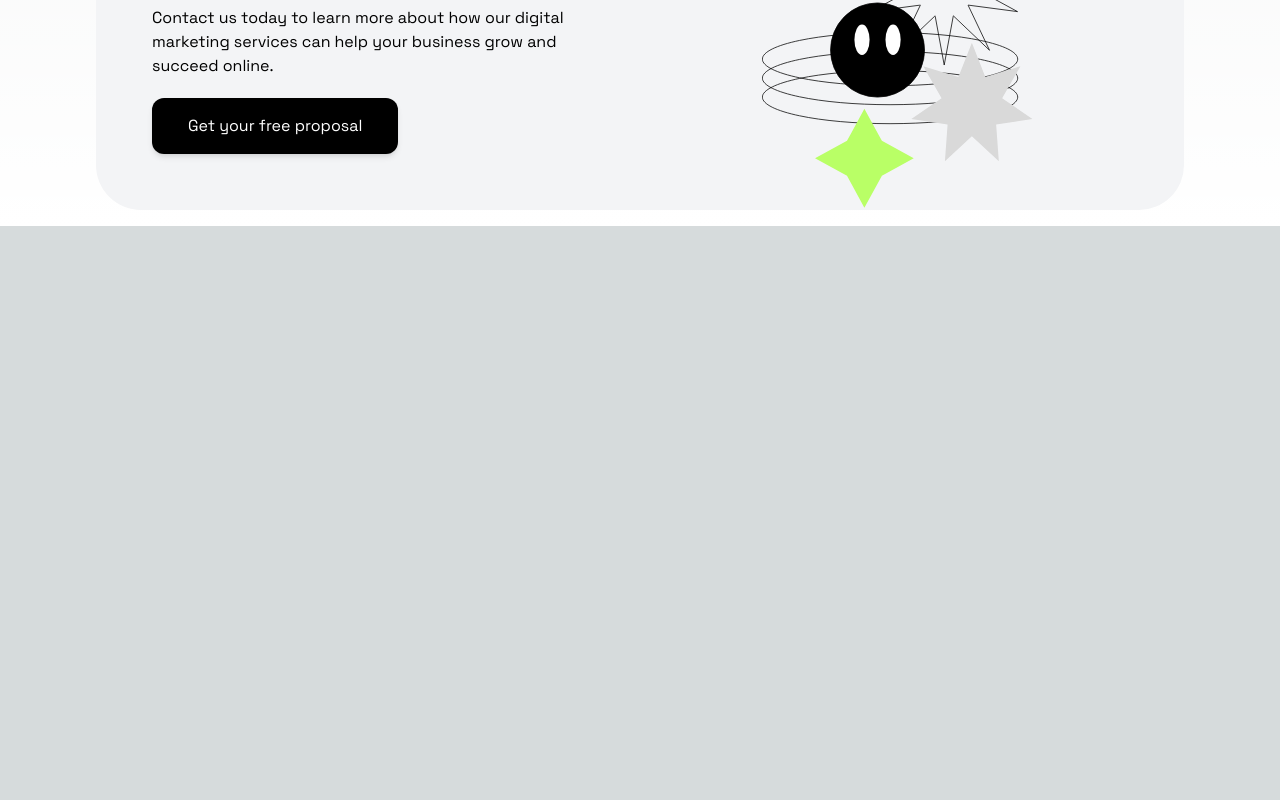
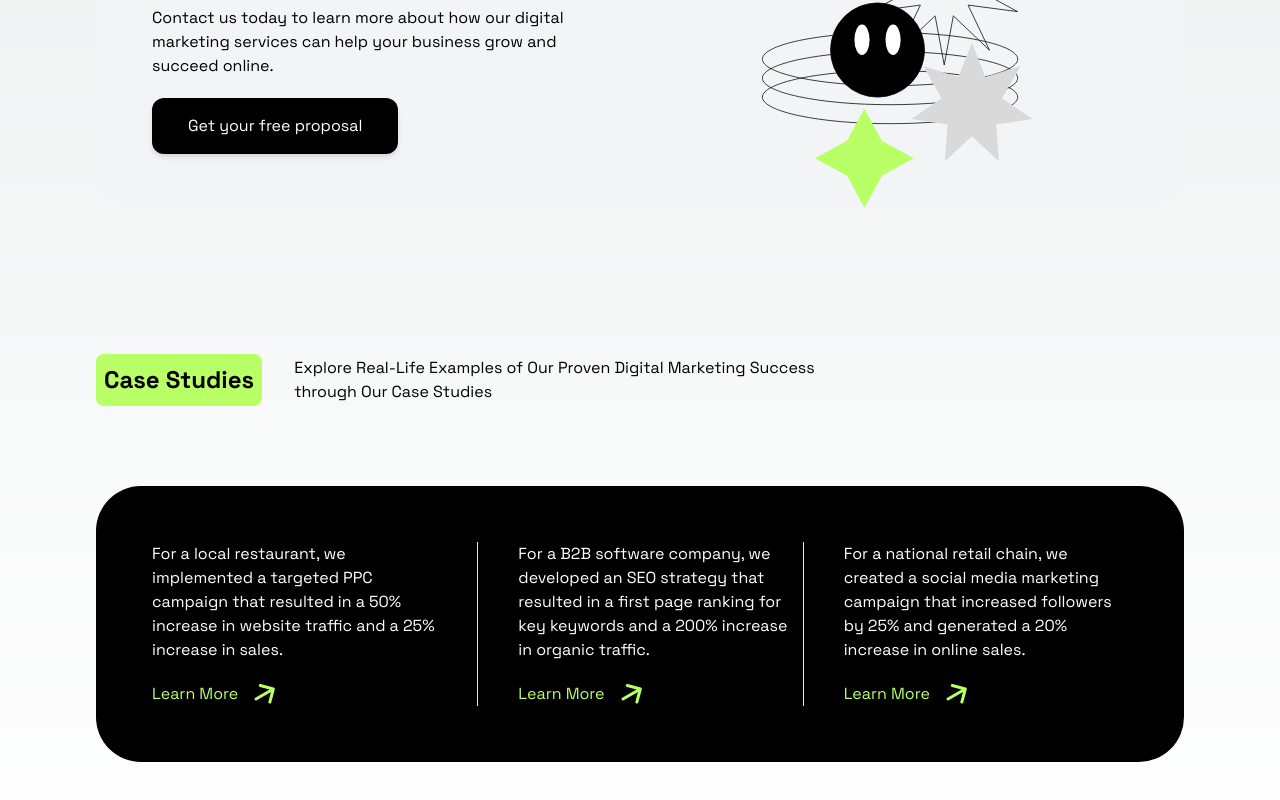
Before and after one commit to Precious-gift/positivus, a Next.js app: page / in a window 1280 px wide. Shown: the part 1898-2698 px from the top of the page. Before the commit the page ends 2124 px from the top, so only its background shows below. Built offline with nearby package versions, Linux system fonts and the light colour scheme.

Commit message:
Case Studies

```diff
--- a/app/page.tsx
+++ b/app/page.tsx
@@ -1,4 +1,4 @@
-import { Hero, Services } from "@/components";
+import { CaseStudies, Hero, Services } from "@/components";
 import Image from "next/image";
 
 export default function Home() {
@@ -6,6 +6,7 @@ export default function Home() {
     <div>
       <Hero />
       <Services />
+      <CaseStudies />
     </div>
   );
 }
--- /dev/null
+++ b/components/CaseStudies.tsx
@@ -0,0 +1,31 @@
+import React from "react";
+import { SectionHeader } from "@/components";
+import { caseStudiesList, sectionList } from "@/constants";
+
+const CaseStudies = () => {
+  return (
+    <section className="mb-36">
+      <SectionHeader
+        title={sectionList[1].title}
+        description={sectionList[1].description}
+      />
+      <div className="mt-20 p-14 bg-black text-white rounded-custom grid grid-cols-1 sm:grid-cols-3 divide-x">
+        {caseStudiesList.map((item) => {
+          return (
+            <div className="flex flex-col gap-5 w-full first:pr-10 pl-10 first:pl-0">
+              <p>{item}</p>
+              <div>
+                <a href="#" className="text-themeGreen flex gap-4">
+                  Learn More
+                  <img src="/positivus_arrow_icon.svg" alt="arrow icon" />
+                </a>
+              </div>
+            </div>
+          );
+        })}
+      </div>
+    </section>
+  );
+};
+
+export default CaseStudies;
--- a/components/Services.tsx
+++ b/components/Services.tsx
@@ -4,7 +4,7 @@ import { servicesList, sectionList } from "@/constants";
 
 const Services = () => {
   return (
-    <section className="mb-4">
+    <section className="mb-36">
       <SectionHeader
         title={sectionList[0].title}
         description={sectionList[0].description}
--- a/components/index.tsx
+++ b/components/index.tsx
@@ -5,6 +5,7 @@ import Clients from "./Clients";
 import Services from "./Services";
 import SectionHeader from "./SectionHeader";
 import ServiceCard from "./ServiceCard";
+import CaseStudies from "./CaseStudies";
 
 export {
   Navbar,
@@ -14,4 +15,5 @@ export {
   Services,
   SectionHeader,
   ServiceCard,
+  CaseStudies,
 };
--- a/constants/index.ts
+++ b/constants/index.ts
@@ -16,6 +16,11 @@ export const sectionList: ServicesInfoProps[] = [
     title: "Services",
     description:
       "At our digital marketing agency, we offer a range of services to help businesses grow and succeed online. These services include:",
+  },
+  {
+    title: "Case Studies",
+    description:
+      "Explore Real-Life Examples of Our Proven Digital Marketing Success through Our Case Studies",
   },
 ];
 
@@ -57,3 +62,9 @@ export const servicesList: ServicesListProps[] = [
     cardImageUrl: "/positivus_at_img.svg",
   },
 ];
+
+export const caseStudiesList: String[] = [
+  "For a local restaurant, we implemented a targeted PPC campaign that resulted in a 50% increase in website traffic and a 25% increase in sales.",
+  "For a B2B software company, we developed an SEO strategy that resulted in a first page ranking for key keywords and a 200% increase in organic traffic.",
+  "For a national retail chain, we created a social media marketing campaign that increased followers by 25% and generated a 20% increase in online sales.",
+];
```
